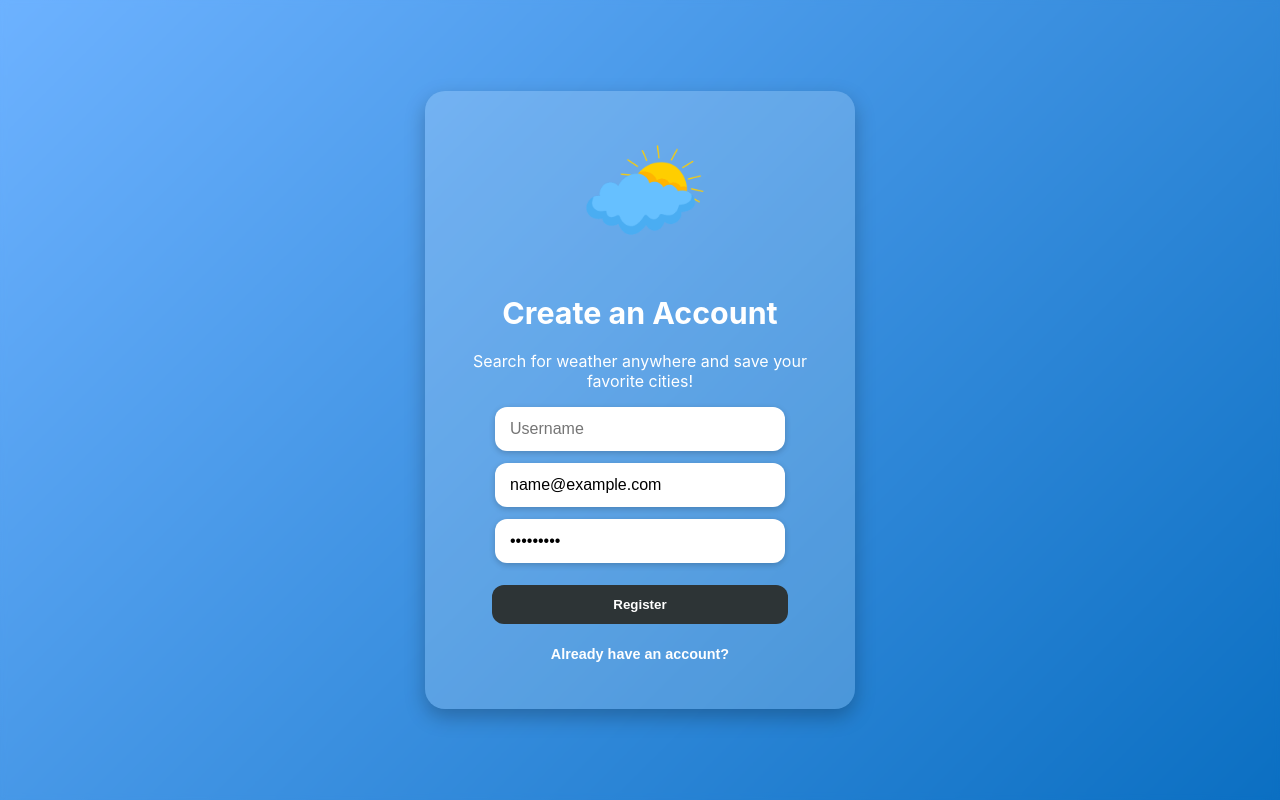
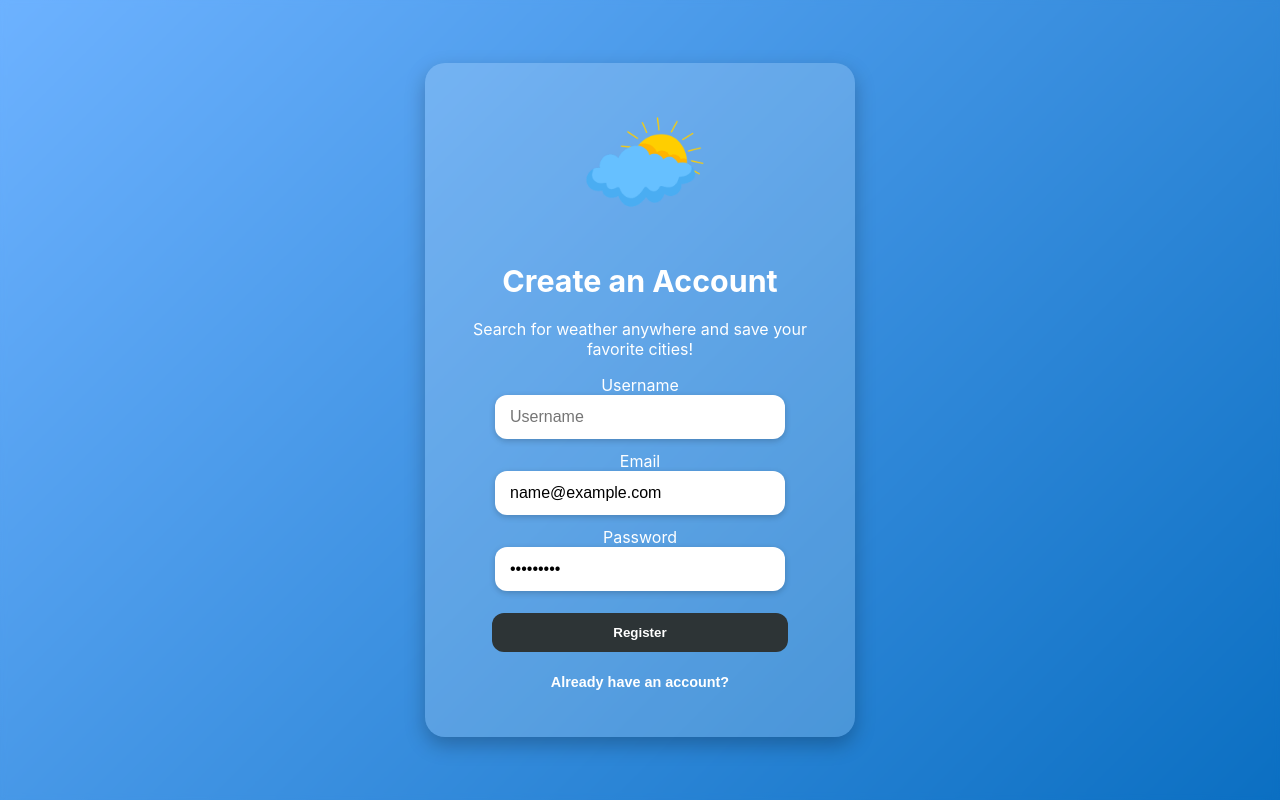
Before and after one commit to tylerheckel2/FullStackWebDev-Project, a React (Create React App) app: page / in a window 1280 px wide. Both pictures are taken after typing "name@example.com", "Sample123" into the empty fields and a click on the button "Create an account". Built offline with nearby package versions, Linux system fonts and the light colour scheme.

Commit message:
Fixed accessibility for account page

```diff
--- a/public/index.html
+++ b/public/index.html
@@ -27,17 +27,6 @@
     <title>React App</title>
   </head>
   <body>
-    <noscript>You need to enable JavaScript to run this app.</noscript>
-    <div id="root"></div>
-    <!--
-      This HTML file is a template.
-      If you open it directly in the browser, you will see an empty page.
-
-      You can add webfonts, meta tags, or analytics to this file.
-      The build step will place the bundled scripts into the <body> tag.
-
-      To begin the development, run `npm start` or `yarn start`.
-      To create a production bundle, use `npm run build` or `yarn build`.
-    -->
+  <div id="root"></div>
   </body>
 </html>
--- a/src/Login.js
+++ b/src/Login.js
@@ -1,6 +1,6 @@
 import { useState, useContext } from "react";
 import { AuthContext } from "./AuthContext";
-import WeatherImage from "./images/WeatherImage.png"
+import WeatherImage from "./images/WeatherImage.png";
 
 export default function Login() {
   const { login, register } = useContext(AuthContext);
@@ -23,12 +23,15 @@ export default function Login() {
   };
 
   return (
-    <div className="auth-page">
+    // main landmark for page region
+    <main className="auth-page" role="main">
       <div className="auth-card">
-        <img src={WeatherImage} alt="Weather App Logo" width="140"/>
-        <h2 className="auth-title">
+        <img src={WeatherImage} alt="Weather App Logo" width="140" />
+
+        {/* first-level heading */}
+        <h1 id="auth-title" className="auth-title">
           {mode === "login" ? "Weather App" : "Create an Account"}
-        </h2>
+        </h1>
 
         <p className="auth-description">
           Search for weather anywhere and save your favorite cities!
@@ -36,30 +39,49 @@ export default function Login() {
 
         {error && <p className="auth-error">{error}</p>}
 
-        <form className="auth-form" onSubmit={handleSubmit}>
+        <form
+          className="auth-form"
+          onSubmit={handleSubmit}
+          aria-labelledby="auth-title"
+        >
           {mode === "register" && (
+            <div className="form-group">
+              <label htmlFor="username-input">Username</label>
               <input
+                id="username-input"
                 className="auth-input"
                 placeholder="Username"
                 value={form.username}
-              onChange={(e) => setForm({ ...form, username: e.target.value })}
+                onChange={(e) =>
+                  setForm({ ...form, username: e.target.value })
+                }
               />
+            </div>
           )}
 
+          <div className="form-group">
+            <label htmlFor="email-input">Email</label>
             <input
+              id="email-input"
               className="auth-input"
+              type="email"
               placeholder="Email"
               value={form.email}
               onChange={(e) => setForm({ ...form, email: e.target.value })}
             />
+          </div>
 
+          <div className="form-group">
+            <label htmlFor="password-input">Password</label>
             <input
+              id="password-input"
               className="auth-input"
               type="password"
               placeholder="Password"
               value={form.password}
               onChange={(e) => setForm({ ...form, password: e.target.value })}
             />
+          </div>
 
           <button type="submit" className="auth-btn primary">
             {mode === "login" ? "Login" : "Register"}
@@ -75,6 +97,6 @@ export default function Login() {
             : "Already have an account?"}
         </button>
       </div>
-    </div>
+    </main>
   );
 }
```
Lines whose indentation alone changed are shown as unchanged.
